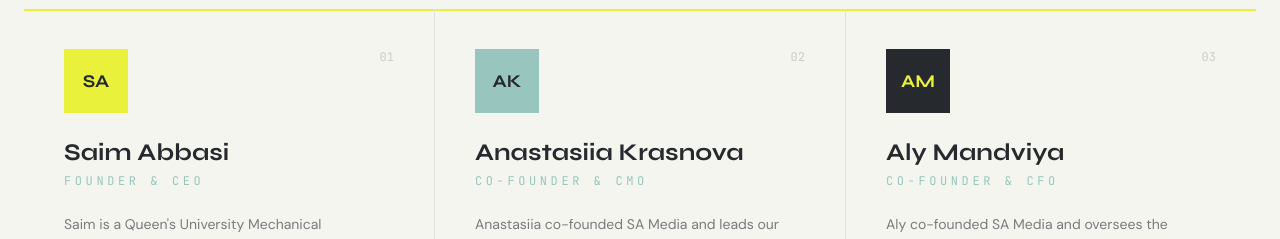
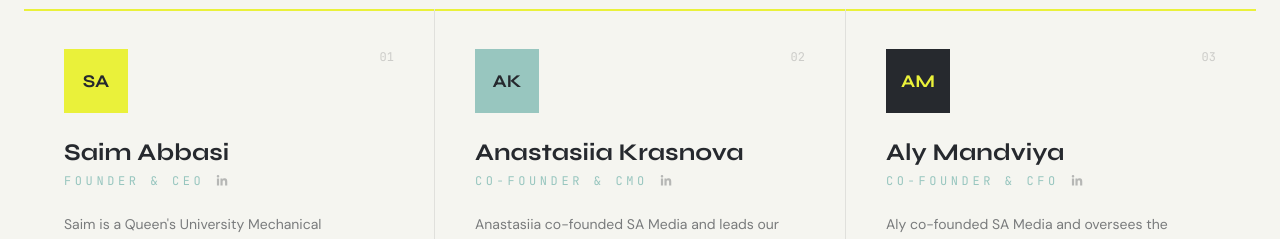
Before and after one commit to SaimAbbasi/samedia-io, a Next.js app: page /team in a window 1280 px wide. Shown: the part 1640-1879 px from the top of the page. Built offline with nearby package versions, Linux system fonts and the light colour scheme.

Commit message:
feat: make Saim's name link to saimabbasi.com and add LinkedIn button on team cards
Co-Authored-By: Claude Sonnet 4.6 <noreply@anthropic.com>

```diff
--- a/app/team/TeamPageClient.tsx
+++ b/app/team/TeamPageClient.tsx
@@ -1,6 +1,7 @@
 'use client'
 import Link from 'next/link'
 import { motion } from 'framer-motion'
+import { FaLinkedinIn } from 'react-icons/fa6'
 
 const team = [
   {
@@ -11,7 +12,8 @@ const team = [
     textColor: 'text-dark',
     bio: "Saim is a Queen's University Mechanical Engineering graduate and former XVA, Collateral and Credit Sales Trading Analyst at Scotiabank Capital Markets. He completed three acquisitions in under two years, including an exit to a NASDAQ-listed company (Asset Entities, $ASST), and is Managing Partner at Iron Key Capital. He has served as CMO at Progress Group Inc. and Squirrel Wallet, and his media platforms have generated 250M+ views. At SA Media, he leads strategy and is the direct senior contact for every engagement.",
     tags: ['Strategy', 'M&A', 'Venture Capital', 'Paid Media', 'AIEO / GEO', 'Fractional CMO'],
-    linkedin: 'https://www.linkedin.com/in/saimabbasi',
+    linkedin: 'https://www.linkedin.com/in/saimabbasi/',
+    website: 'https://saimabbasi.com/',
   },
   {
     name: 'Anastasiia Krasnova',
@@ -228,12 +230,36 @@ export default function TeamPage() {
 
                 {/* Info */}
                 <div>
+                  {(member as { website?: string }).website ? (
+                    <a
+                      href={(member as { website?: string }).website}
+                      target="_blank"
+                      rel="noopener noreferrer"
+                      className="font-heading text-2xl text-dark group-hover:text-white hover:text-lime transition-colors duration-300 mb-1 block"
+                    >
+                      {member.name}
+                    </a>
+                  ) : (
                     <p className="font-heading text-2xl text-dark group-hover:text-white transition-colors duration-300 mb-1">
                       {member.name}
                     </p>
+                  )}
+                  <div className="flex items-center gap-3">
                     <p className="font-mono text-xs text-teal uppercase tracking-widest">
                       {member.role}
                     </p>
+                    {member.linkedin !== '#' && (
+                      <a
+                        href={member.linkedin}
+                        target="_blank"
+                        rel="noopener noreferrer"
+                        aria-label="LinkedIn"
+                        className="text-dark/30 group-hover:text-white/40 hover:text-lime transition-colors duration-200"
+                      >
+                        <FaLinkedinIn size={12} />
+                      </a>
+                    )}
+                  </div>
                 </div>
 
                 {/* Bio */}
```
Lines whose indentation alone changed are shown as unchanged.
